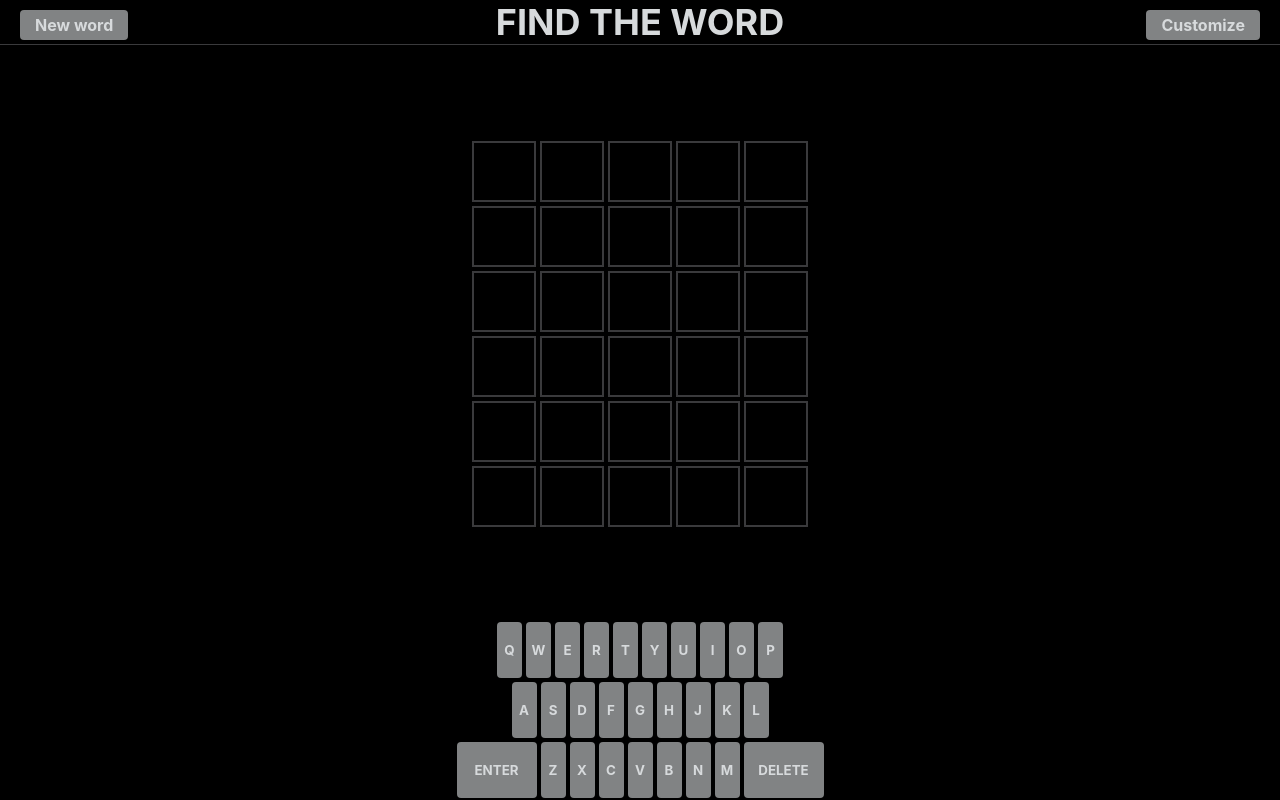
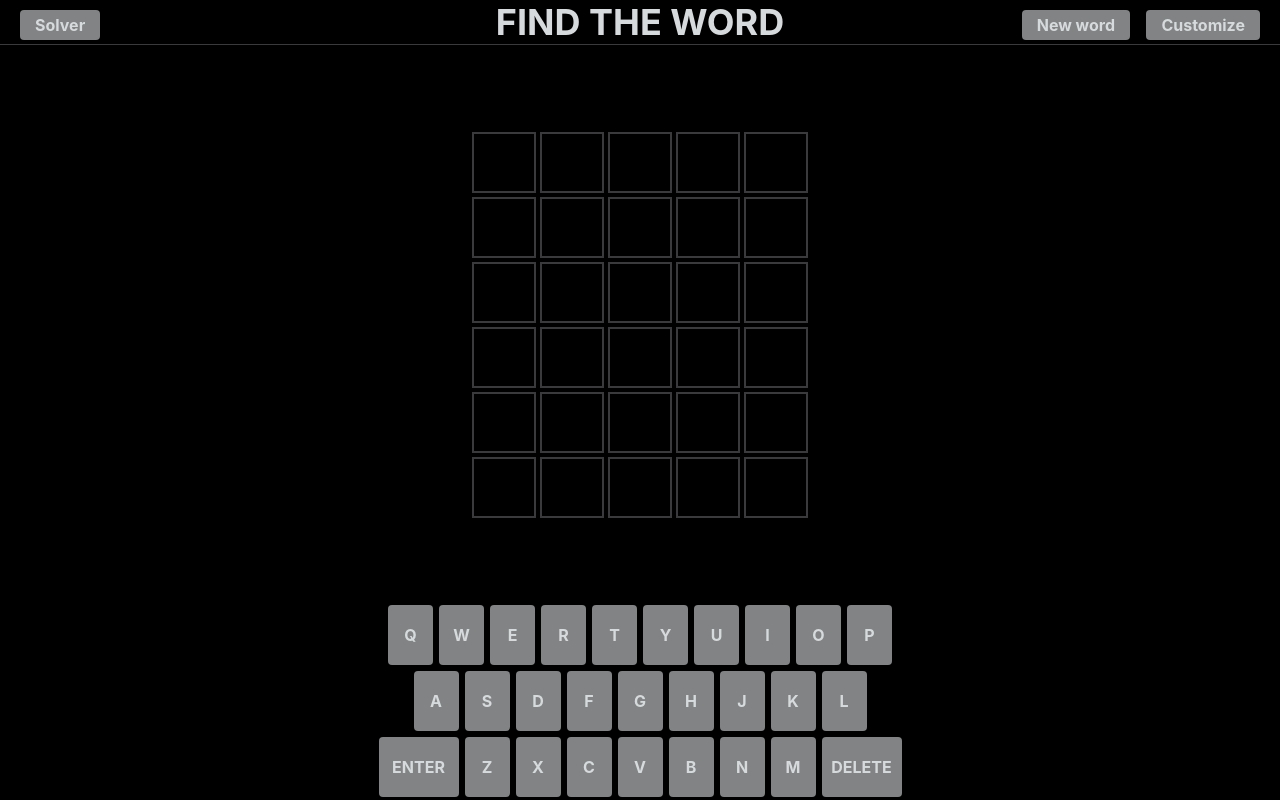
Before and after one commit to Macflash/wordplay, a React (Create React App) app: page / in a window 1280 px wide. Built offline with nearby package versions, Linux system fonts and the light colour scheme.

Commit message:
Solver usabilitiy

```diff
--- a/src/App.css
+++ b/src/App.css
@@ -19,3 +19,19 @@ html {
   height: 100%;
   width: 100%;
 }
+
+button {
+  border: none;
+  border-radius: 4px;
+  padding: 5px 10px;
+  font-size: 16px;
+  color: white;
+  background-color: grey;
+  cursor: pointer;
+}
+
+button:disabled {
+  background-color: grey;
+  color: black;
+  cursor: not-allowed;
+}
--- a/src/App.tsx
+++ b/src/App.tsx
@@ -1,5 +1,6 @@
 import React from "react";
 import "./App.css";
+import { AbsolutePositionButton, WHITE } from "./common/ui";
 import { Game } from "./gameModes/game";
 import { Solver } from "./gameModes/solver";
 import { Utils } from "./gameModes/utils";
@@ -13,7 +14,22 @@ function App() {
   if (mode === "solver") content = <Solver />;
   if (mode === "utils") content = <Utils />;
 
-  return <div style={{ height: "100%", width: "100%" }}>{content}</div>;
+  return (
+    <div style={{ height: "100%", width: "100%", color: WHITE }}>
+      {content}
+      <AbsolutePositionButton
+        left={20}
+        text={mode === "game" ? "Solver" : "Play"}
+        onClick={() => {
+          if (mode === "game") {
+            setMode("solver");
+          } else {
+            setMode("game");
+          }
+        }}
+      />
+    </div>
+  );
 }
 
 export default App;
--- a/src/common/ui.tsx
+++ b/src/common/ui.tsx
@@ -11,6 +11,43 @@ export const YELLOW = "rgb(181, 159, 59)";
 export const GREEN = "rgb(83, 141, 78)";
 export const DARK_GREY = "rgb(58, 58, 60)";
 export const LIGHT_GREY = "rgb(129, 131, 132)";
+
+export function AbsolutePositionButton({
+  onClick,
+  text,
+  right,
+  left,
+}: {
+  onClick: () => void;
+  text: string;
+  right?: number;
+  left?: number;
+}) {
+  return (
+    <button
+      style={{
+        position: "absolute",
+        top: 10,
+        right,
+        left,
+        cursor: "pointer",
+        zIndex: 1000,
+        padding: "5px 15px",
+        color: WHITE,
+        fontWeight: "bold",
+        fontSize: 16,
+        fontKerning: "auto",
+        border: "none",
+        background: LIGHT_GREY,
+        borderRadius: 4,
+      }}
+      onClick={onClick}>
+      {text}
+    </button>
+  );
+}
+
+export var navigate: (gameMode: string) => void;
 
 export function TitleBar({ title }: { title: string }) {
   return (
@@ -157,6 +194,7 @@ export function Keyboard({
     <div>
       {keys.map((row, rowKey) => (
         <div key={rowKey} style={{ display: "flex", justifyContent: "center" }}>
+          {rowKey === 1 ? <div style={{ flex: 0.5 }}></div> : null}
           {row.map((key) => {
             let color = LIGHT_GREY;
             if (deadLetters.has(key)) color = DARK_GREY;
@@ -185,12 +223,12 @@ export function Keyboard({
                   color: WHITE,
                   border: "none",
                   background: color,
-                  margin: 2,
+                  margin: 3,
                   padding: "20px 5px",
                   borderRadius: 4,
                   fontWeight: "bold",
                   cursor: "pointer",
-                  maxWidth: 25,
+                  maxWidth: 45,
                   flex: "auto",
                   justifyContent: "center",
                   textAlign: "center",
@@ -202,6 +240,7 @@ export function Keyboard({
               </button>
             );
           })}
+          {rowKey === 1 ? <div style={{ flex: 0.5 }}></div> : null}
         </div>
       ))}
     </div>
--- a/src/common/utils.ts
+++ b/src/common/utils.ts
@@ -78,3 +78,72 @@ export function CreateGuessResult(guess: string, word: string): GuessResult {
 
     return { guess, result };
   }
+
+
+export function TrimDictionary(words: string[], guesses: GuessResult[]): string[] {
+  const deadLetters = getDeadLetters(guesses);
+  const yellowLetters = getYellowLetters(guesses);
+  for(const guess of guesses){
+     words = words.filter((word) => {
+      const wordLetters = getLetters(word);
+      let hasAllYellowLetters = true;
+      yellowLetters.forEach((letter) => {
+        if (!wordLetters.has(letter)) hasAllYellowLetters = false;
+      });
+      // we have to have all yellow letters in the word.
+      // AND we can't have a letter in the same SPOT as a yellow one. or else it would be GREEN!
+      if (!hasAllYellowLetters) {
+        return false;
+      }
+
+      for (let i = 0; i < word.length; i++) {
+        const char = word[i];
+        // if the guess indicaes it is correct, if we dont have an exact match we are OUT
+        if (guess.result[i] == "Correct" && char !== guess.guess[i]) {
+          return false;
+        }
+        // if we have the same char in the wrong location it is definitely wrong.
+        if (guess.result[i] == "WrongLocation" && char === guess.guess[i]) {
+          return false;
+        }
+
+        // if we have a dead letter we are OUT!
+        if (deadLetters.has(char)) return false;
+      }
+
+      // check if we DONT have one of the required yellow letters
+
+      return true;
+    });
+  }
+
+  return words;
+}
+
+
+export function createEmptyResult(length = 5) {
+  let result: LetterResult[] = [];
+  for (let i = 0; i < length; i++) {
+    result.push("NotGuessed");
+  }
+  return result;
+}
+
+export function createEmptyGuess(length = 5) {
+  return {
+    guess: "",
+    result: createEmptyResult(length),
+  };
+}
+
+export function createEmptyGuesses(guesses = 6, wordLength = 5) {
+  let result: GuessResult[] = [];
+  for (let i = 0; i < guesses; i++) {
+    result.push(createEmptyGuess(wordLength));
+  }
+  return result;
+}
+
+export function pickRandomWord(words: string[]): string {
+  return words[Math.floor(Math.random() * words.length)];
+}
--- a/src/gameModes/game.tsx
+++ b/src/gameModes/game.tsx
@@ -1,56 +1,26 @@
 import React from "react";
 import { useKeyDown } from "../common/hooks";
 import {
-  DARK_GREY,
-  GREEN,
-  YELLOW,
   LIGHT_GREY,
   WHITE,
-  GuessResultRow,
   Keyboard,
   TitleBar,
   GuessResults,
   Dialog,
+  AbsolutePositionButton,
 } from "../common/ui";
 import {
+  createEmptyGuesses,
+  createEmptyResult,
   CreateGuessResult,
-  getDeadLetters,
-  getGreenLetters,
-  getYellowLetters,
   GuessResult,
   LetterResult,
+  pickRandomWord,
   wordify,
 } from "../common/utils";
 
 import { all_words } from "../wordlists/all_words";
 import { common_words } from "../wordlists/common_words";
-
-function createEmptyResult(length = 5) {
-  let result: LetterResult[] = [];
-  for (let i = 0; i < length; i++) {
-    result.push("NotGuessed");
-  }
-  return result;
-}
-
-function createEmptyGuess(length = 5) {
-  return {
-    guess: "",
-    result: createEmptyResult(length),
-  };
-}
-
-function createEmptyGuesses(guesses = 6, wordLength = 5) {
-  let result: GuessResult[] = [];
-  for (let i = 0; i < guesses; i++) {
-    result.push(createEmptyGuess(wordLength));
-  }
-  return result;
-}
-
-function pickRandomWord(words: string[]): string {
-  return words[Math.floor(Math.random() * words.length)];
-}
 
 function SimpleGame({
   words,
@@ -236,27 +206,13 @@ export function Game() {
         alignItems: "stretch",
         userSelect: "none",
       }}>
-      <button
-        style={{
-          position: "absolute",
-          top: 10,
-          left: 20,
-          cursor: "pointer",
-          zIndex: 1000,
-          padding: "5px 15px",
-          color: WHITE,
-          fontWeight: "bold",
-          fontSize: 16,
-          fontKerning: "auto",
-          border: "none",
-          background: LIGHT_GREY,
-          borderRadius: 4,
+      <AbsolutePositionButton
+        right={150}
+        text='New word'
+        onClick={() => {
+          pickNewWord();
         }}
-        onClick={(ev) => {
-          pickNewWord();
-        }}>
-        New word
-      </button>
+      />
       {showSettings ? (
         <Dialog>
           <div>
@@ -332,27 +288,13 @@ export function Game() {
           </button>
         </Dialog>
       ) : (
-        <button
-          style={{
-            position: "absolute",
-            top: 10,
-            right: 20,
-            cursor: "pointer",
-            zIndex: 1000,
-            padding: "5px 15px",
-            color: WHITE,
-            fontWeight: "bold",
-            fontSize: 16,
-            fontKerning: "auto",
-            border: "none",
-            background: LIGHT_GREY,
-            borderRadius: 4,
-          }}
+        <AbsolutePositionButton
+          right={20}
+          text='Customize'
           onClick={() => {
             setShowSettings(true);
-          }}>
-          Customize
-        </button>
+          }}
+        />
       )}
       <TitleBar title='FIND THE WORD' />
       <SimpleGame
--- a/src/gameModes/solver.tsx
+++ b/src/gameModes/solver.tsx
@@ -1,5 +1,15 @@
 import React from "react";
-import { wordify } from "../common/utils";
+import { GuessResultRow, GuessResults } from "../common/ui";
+import {
+  createEmptyGuesses,
+  CreateGuessResult,
+  getDeadLetters,
+  getLetters,
+  getYellowLetters,
+  GuessResult,
+  TrimDictionary,
+  wordify,
+} from "../common/utils";
 
 import { all_words } from "../wordlists/all_words";
 import { common_words } from "../wordlists/common_words";
@@ -72,214 +82,13 @@ function Row({ f, names }: { f: number[]; names?: boolean }) {
 
 const chars = [
   1, 2, 3, 4, 5, 6, 7, 8, 9, 10, 11, 12, 13, 14, 15, 16, 17, 18, 19, 20, 21, 22,
-  23, 24, 25,
+  23, 24, 25, 26,
 ];
-
-type LetterResult = "WrongLetter" | "WrongLocation" | "Correct";
-
-interface GuessResult {
-  guess: string;
-  result: LetterResult[];
-}
-
-function getDeadLetters(gr: GuessResult) {
-  let deadLetters = new Set<string>();
-  gr.result.forEach((result, index) => {
-    if (result === "WrongLetter") {
-      deadLetters.add(gr.guess[index]);
-    }
-  });
-  return deadLetters;
-}
-
-function getYellowLetters(gr: GuessResult) {
-  let letters = new Set<string>();
-  gr.result.forEach((result, index) => {
-    if (result === "WrongLocation") {
-      letters.add(gr.guess[index]);
-    }
-  });
-  return letters;
-}
-
-// function hasWrongLetter(word: string, gr: GuessResult) {
-//   const deadLetters = getDeadLetters(gr);
-//   for (let i = 0; i < word.length; i++) {
-//     if (deadLetters.has(word[i])) return true;
-//   }
-//   return false;
-// }
-
-function TrimDictionary(words: string[], gr: GuessResult): string[] {
-  return words.filter((word) => {
-    const deadLetters = getDeadLetters(gr);
-    const yellowLetters = getYellowLetters(gr);
-    const wordLetters = getLetters(word);
-    let hasAllYellowLetters = true;
-    yellowLetters.forEach((letter) => {
-      if (!wordLetters.has(letter)) hasAllYellowLetters = false;
-    });
-    // we have to have all yellow letters in the word.
-    // AND we can't have a letter in the same SPOT as a yellow one. or else it would be GREEN!
-    if (!hasAllYellowLetters) {
-      return false;
-    }
-
-    for (let i = 0; i < word.length; i++) {
-      const char = word[i];
-      // if the guess indicaes it is correct, if we dont have an exact match we are OUT
-      if (gr.result[i] == "Correct" && char !== gr.guess[i]) {
-        return false;
-      }
-      // if we have the same char in the wrong location it is definitely wrong.
-      if (gr.result[i] == "WrongLocation" && char === gr.guess[i]) {
-        return false;
-      }
-
-      // if we have a dead letter we are OUT!
-      if (deadLetters.has(char)) return false;
-    }
-
-    // check if we DONT have one of the required yellow letters
-
-    return true;
-  });
-}
-
-// ok for every word that exists we take a randomly weighted sample of possible guesses and
-
-// each letter can be thought of as a guess
-// each letter can be either NOT in the word, somewhere ELSE in the word, or in the right place.
-// we know the exact odds of each of these things, so we can accurately estimate how likely each of those scenarios is
-// weighting by the expected odds we can estiamte how many words are likely to be left.
-
-// at each step
-// PICK a random word it IS, and a random word it COULD be. (for small enough, BRUTE force it)
-
-function MakeEveryGuessBecauseIAmAComputer(
-  words: string[],
-  pastGuesses: GuessResult[],
-  wordsToGuess?: string[]
-): string {
-  // Hmmm, what if we DONT filter by the remaining words for the guesses?
-  let remainingWords = getRemainingWords(words, pastGuesses);
-
-  if (remainingWords.length > 1000) {
-    return "too many words";
-  }
-
-  if (remainingWords.length == 1 || remainingWords.length == 2) {
-    return remainingWords[0];
-  }
-
-  if (!wordsToGuess) {
-    wordsToGuess = remainingWords;
-  }
-
-  // start by picking a word to guess, and by that I mean ALL of them
-  let lowestRemainingwords = Number.MAX_SAFE_INTEGER;
-  let bestWord = "butts";
-  for (const guess of wordsToGuess) {
-    // This used to be remainingWords!
-    // now we check against all possible words it  could be
-    let totalRemainingWords = 0;
-    for (const answer of remainingWords) {
-      // get what the result would be, and check how it affects the remaining words
-      const theorecticalResult = CreateGuessResult(guess, answer);
-      const newRemainingWords = TrimDictionary(
-        remainingWords,
-        theorecticalResult
-      );
-      // This will get us kind of an AVERAGE number of words that will be left
-      // but we could also do a SET so we get the actual count of UNIQUE words that it would leave?
-      // That could also be helpful?
-      totalRemainingWords += newRemainingWords.length;
-    }
-
-    // now pick the one that did the best I guess
-    if (totalRemainingWords < lowestRemainingwords) {
-      lowestRemainingwords = totalRemainingWords;
-      bestWord = guess;
-    }
-  }
-
-  console.log(
-    `Computer tried every word and it thinks ${bestWord} results in ${
-      lowestRemainingwords / remainingWords.length
-    } words left`
-  );
-  return bestWord;
-}
-
-// This will have the AVERAGE number of remaining words after each guess
-const FirstGuessResult = new Map<string, number>();
-let bestFirstGuess = "butts";
-let bestFirstGuessScore = Number.MAX_SAFE_INTEGER;
-
-function FindTheBestStartingWord(
-  validGuesses: string[],
-  wordles: string[],
-  guessIndex: number
-) {
-  if (guessIndex < validGuesses.length) {
-    const currentGuess = validGuesses[guessIndex];
-
-    // now we check against all possible words it  could be
-    let totalRemainingWords = 0;
-    for (const answer of wordles) {
-      // get what the result would be, and check how it affects the remaining words
-      const theorecticalResult = CreateGuessResult(currentGuess, answer);
-      const newRemainingWords = TrimDictionary(wordles, theorecticalResult);
-      // This will get us kind of an AVERAGE number of words that will be left
-      // but we could also do a SET so we get the actual count of UNIQUE words that it would leave?
-      // That could also be helpful?
-      totalRemainingWords += newRemainingWords.length;
-    }
-
-    const avg = totalRemainingWords / wordles.length;
-    FirstGuessResult.set(currentGuess, avg);
-    console.log(currentGuess, avg);
-
-    if (avg < bestFirstGuessScore) {
-      console.warn("NEW BEST!", currentGuess, avg);
-      bestFirstGuess = currentGuess;
-      bestFirstGuessScore = avg;
-    }
-
-    setTimeout(() => {
-      FindTheBestStartingWord(validGuesses, wordles, guessIndex + 1);
-    }, 10);
-  } else {
-    // it is all populated so lets log it!
-    console.log("DONE!!!", FirstGuessResult);
-    alert(
-      "BEST GUESS IS " + bestFirstGuess + " reduces to " + bestFirstGuessScore
-    );
-  }
-}
-
-// setTimeout(
-//   () => FindTheBestStartingWord(common_wordles, common_wordles, 0),
-//   1000
-// );
-
-function getRemainingWords(
-  words: string[],
-  pastGuesses: GuessResult[]
-): string[] {
-  let remainingWords = words;
-  pastGuesses.forEach((gr) => {
-    remainingWords = TrimDictionary(remainingWords, gr);
-  });
-  return remainingWords;
-}
-
-// EFF it we can brute force check every word. OR we can randomly sample
 
 function MakeAGuess(words: string[], pastGuesses: GuessResult[]): string {
   // so basically, we want to pick the most likely letters we HAVENT guessed yet.
   // We can also guess 1 more than what we have picked already,
-  let remainingWords = getRemainingWords(words, pastGuesses);
+  let remainingWords = TrimDictionary(words, pastGuesses);
 
   // so basically we want the MOST information per guess
   // so what guess is likely to reduce the MAXIMUM amount of words?
@@ -303,122 +112,138 @@ function MakeAGuess(words: string[], pastGuesses: GuessResult[]): string {
     .join(" ");
 }
 
-function getLetters(word: string) {
-  let letters = new Set<string>();
-  for (let i = 0; i < word.length; i++) {
-    letters.add(word[i]);
-  }
-  return letters;
+var isGameGuessing = false;
+var stopGuessing: () => void;
+var setTopWords: (words: string[]) => void;
+var setPercent: (number: number) => void;
+
+interface WordResult {
+  guess: string;
+  score: number;
 }
 
-function CreateGuessResult(guess: string, word: string): GuessResult {
-  const letters = getLetters(word);
-
-  const result: LetterResult[] = [];
-  for (let i = 0; i < guess.length; i++) {
-    if (guess[i] == word[i]) {
-      result.push("Correct");
-    } else if (letters.has(guess[i])) {
-      result.push("WrongLocation");
-    } else {
-      result.push("WrongLetter");
-    }
+function AutomaticGuessing(
+  remainingWords: string[],
+  pastGuesses: GuessResult[],
+  currentIndex: number,
+  currentTopGuesses: WordResult[],
+  top: number
+) {
+  console.log("Guessing!");
+  if (!isGameGuessing) {
+    console.log("done guessing somehow");
+    return;
+  }
+  if (remainingWords.length <= top) {
+    console.log("all words are good i guess");
+    setTopWords(remainingWords);
+    isGameGuessing = false;
+    stopGuessing();
+    return;
+  }
+  if (currentIndex >= remainingWords.length) {
+    isGameGuessing = false;
+    stopGuessing();
+    return;
   }
 
-  return { guess, result };
-}
+  setPercent(Math.floor((1000 * currentIndex) / remainingWords.length) / 10);
 
-function GuessResultRow({
-  gr,
-  onChange,
-}: {
-  onChange: (newGr: GuessResult) => void;
-  gr: GuessResult;
-}) {
-  const { guess, result } = gr;
-  return (
-    <div style={{ display: "flex" }}>
-      {result.map((r, index) => (
-        <div
-          style={{
-            height: 40,
-            width: 40,
-            display: "flex",
-            justifyContent: "center",
-            alignItems: "center",
-            textAlign: "center",
-            margin: 2,
-            color: r === "WrongLocation" ? "black" : "white",
-            background:
-              r === "Correct"
-                ? "green"
-                : r === "WrongLocation"
-                ? "yellow"
-                : "grey",
-          }}
-          onClick={() => {
-            if (r == "Correct") {
-              let newResult = [...result];
-              newResult[index] = "WrongLetter";
-              onChange({ guess, result: newResult });
-            } else if (r == "WrongLetter") {
-              let newResult = [...result];
-              newResult[index] = "WrongLocation";
-              onChange({ guess, result: newResult });
-            } else if (r == "WrongLocation") {
-              let newResult = [...result];
-              newResult[index] = "Correct";
-              onChange({ guess, result: newResult });
-            }
-          }}>
-          {guess[index]}
-        </div>
-      ))}
-    </div>
-  );
+  const guess = remainingWords[currentIndex];
+
+  // This used to be remainingWords!
+  // now we check against all possible words it  could be
+  let totalRemainingWords = 0;
+  for (const answer of remainingWords) {
+    // get what the result would be, and check how it affects the remaining words
+    const theorecticalResult = CreateGuessResult(guess, answer);
+    const newRemainingWords = TrimDictionary(remainingWords, [
+      theorecticalResult,
+    ]);
+    // This will get us kind of an AVERAGE number of words that will be left
+    // but we could also do a SET so we get the actual count of UNIQUE words that it would leave?
+    // That could also be helpful?
+    totalRemainingWords += newRemainingWords.length;
+  }
+
+  const result: WordResult = {
+    guess,
+    score: totalRemainingWords,
+  };
+
+  // now pick the one that did the best I guess
+  currentTopGuesses.push(result);
+  currentTopGuesses.sort((a, b) => a.score - b.score);
+
+  setTopWords(currentTopGuesses.slice(0, top).map((r) => r.guess));
+  setTimeout(() => {
+    AutomaticGuessing(
+      remainingWords,
+      pastGuesses,
+      currentIndex + 1,
+      currentTopGuesses,
+      top
+    );
+  }, 0);
 }
 
 export function Solver() {
-  const [word, setWord] = React.useState(
-    common_wordles[Math.floor(Math.random() * common_wordles.length)]
+  const [currentGuess, setCurrentGuess] = React.useState<string>("");
+  const [guesses, setGuesses] = React.useState<GuessResult[]>(
+    createEmptyGuesses(1)
   );
 
-  const [currentGuess, setCurrentGuess] = React.useState<string>("");
-  const [guesses, setGuesses] = React.useState<GuessResult[]>([]);
-
-  let remainingWords = [...common_wordles];
-
-  guesses.forEach((gr) => {
-    remainingWords = TrimDictionary(remainingWords, gr);
-  });
+  // Add option to select which words to use!
+  let remainingWords = TrimDictionary(common_wordles, guesses);
 
   const letterFrequencies = getLetterFrequencies(remainingWords);
 
   const fastGuess = React.useMemo(
-    () => MakeAGuess(common_wordles, guesses),
-    [guesses]
-  );
-  const slowGuess = React.useMemo(
-    () =>
-      MakeEveryGuessBecauseIAmAComputer(
-        common_wordles,
-        guesses
-        // all_valid_wordle_guesses
-      ),
+    () => MakeAGuess(all_valid_wordle_guesses, guesses),
     [guesses]
   );
 
+  const [topGuesses, setTopGuesses] = React.useState<string[]>(["rates"]);
+
+  const [isGuessing, setIsGuessing] = React.useState(false);
+
+  const [guessPercent, setGuessPercent] = React.useState(0);
+  setPercent = setGuessPercent;
+  isGameGuessing = isGuessing;
+  stopGuessing = React.useCallback(() => {
+    setIsGuessing(false);
+  }, [setIsGuessing]);
+  setTopWords = React.useCallback(
+    (words: string[]) => {
+      setTopGuesses(words);
+      setGuessPercent(0);
+    },
+    [topGuesses, setTopGuesses]
+  );
+
+  const startGuessing = React.useCallback(
+    (wordsToUse: string[]) => {
+      if (isGameGuessing) throw "HEY! already guessing!";
+      setIsGuessing(true);
+      isGameGuessing = true;
+      AutomaticGuessing(wordsToUse, guesses, 0, [], 10);
+    },
+    [setIsGuessing, guesses]
+  );
+
+  React.useEffect(() => {
+    setTopGuesses([]);
+    isGameGuessing = false;
+  }, [guesses]);
+
   return (
     <div className='App'>
-      <div>
-        Word:{" "}
-        <input
-          value={word}
-          onChange={(ev) => {
-            setWord(ev.target.value);
-          }}
-        />
-      </div>
+      <GuessResults
+        guesses={guesses}
+        onChange={(newGuesses) => {
+          setGuesses(newGuesses);
+        }}
+      />
       <div>
         <input
           value={currentGuess}
@@ -427,6 +252,7 @@ export function Solver() {
           }}
         />
         <button
+          disabled={isGuessing}
           onClick={() => {
             if (currentGuess.length !== 5) {
               alert("must be 5 letters");
@@ -434,32 +260,54 @@ export function Solver() {
             }
             setGuesses([
               ...guesses,
-              CreateGuessResult(currentGuess.toLowerCase(), word),
+              CreateGuessResult(currentGuess.toLowerCase(), ""),
             ]);
           }}>
           Guess
         </button>
       </div>
       <div>
-        I think you should try <b>{fastGuess}</b>
+        Most common letter: <b>{fastGuess}</b>
       </div>
       <div>
-        Computer says <b>{slowGuess}</b>
+        {topGuesses.map((word) => (
+          <div
+            onClick={() => {
+              setCurrentGuess(word);
+            }}>
+            {word}
+          </div>
+        ))}
       </div>
       <div>{remainingWords.length} words remaining</div>
       <div>
-        {guesses.map((gr, index) => (
-          <GuessResultRow
-            gr={gr}
-            onChange={(newGr) => {
-              let newGuesses = [...guesses];
-              newGuesses[index] = newGr;
-              setGuesses(newGuesses);
-            }}
-          />
-        ))}
+        <button
+          disabled={isGuessing}
+          onClick={() => {
+            if (topGuesses.length) {
+              // Guesses with WAY more words.
+              startGuessing(TrimDictionary(all_valid_wordle_guesses, guesses));
+              return;
+            }
+            startGuessing(remainingWords);
+          }}>
+          {isGuessing
+            ? `Calculating (${guessPercent}%)`
+            : topGuesses.length > 0
+            ? "Try more words (this could take longer)"
+            : "Calculate (this will take a sec)"}
+        </button>
+        {isGuessing ? (
+          <button
+            onClick={() => {
+              setIsGuessing(false);
+              isGameGuessing = false;
+            }}>
+            Stop guessing
+          </button>
+        ) : null}
       </div>
-
+      Letter frequencies by location:
       {[0, 1, 2, 3, 4].map((n) => {
         const list = getSortedFreqs(letterFrequencies[n]);
         return (
```
